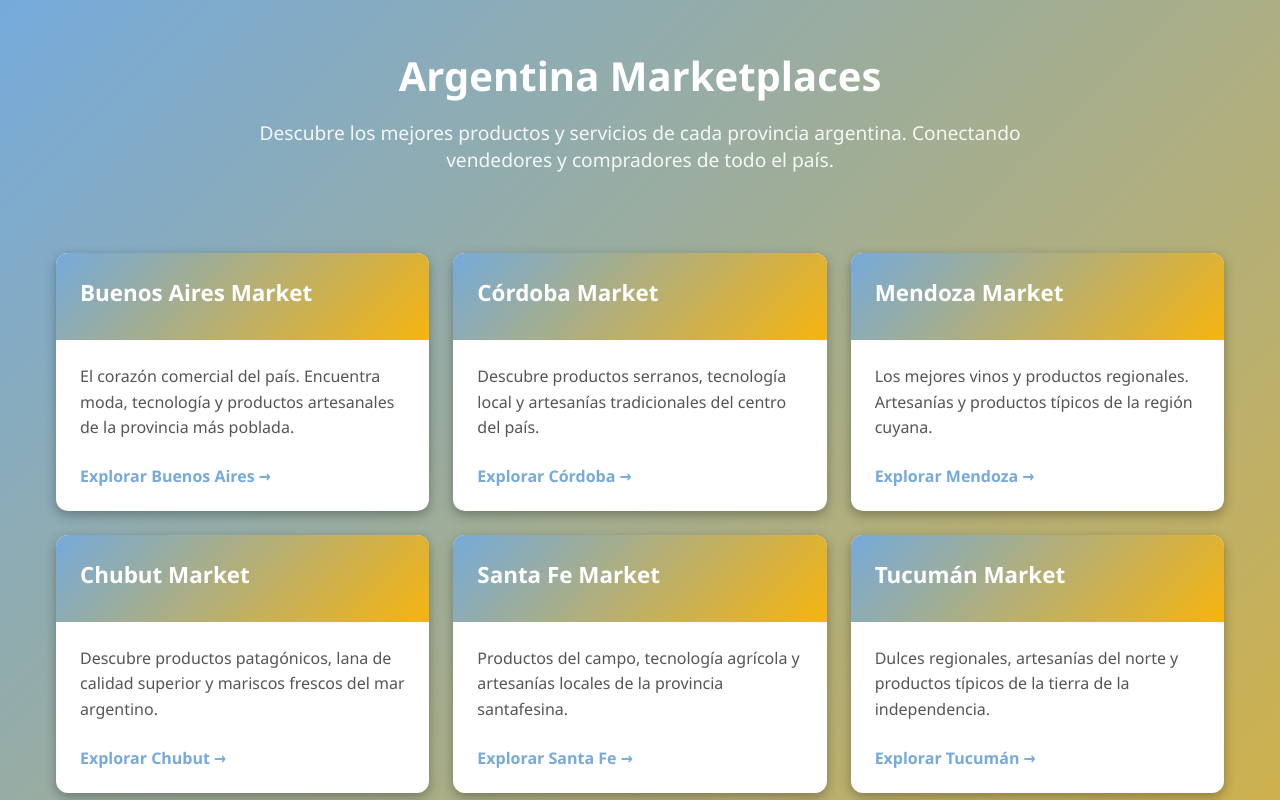
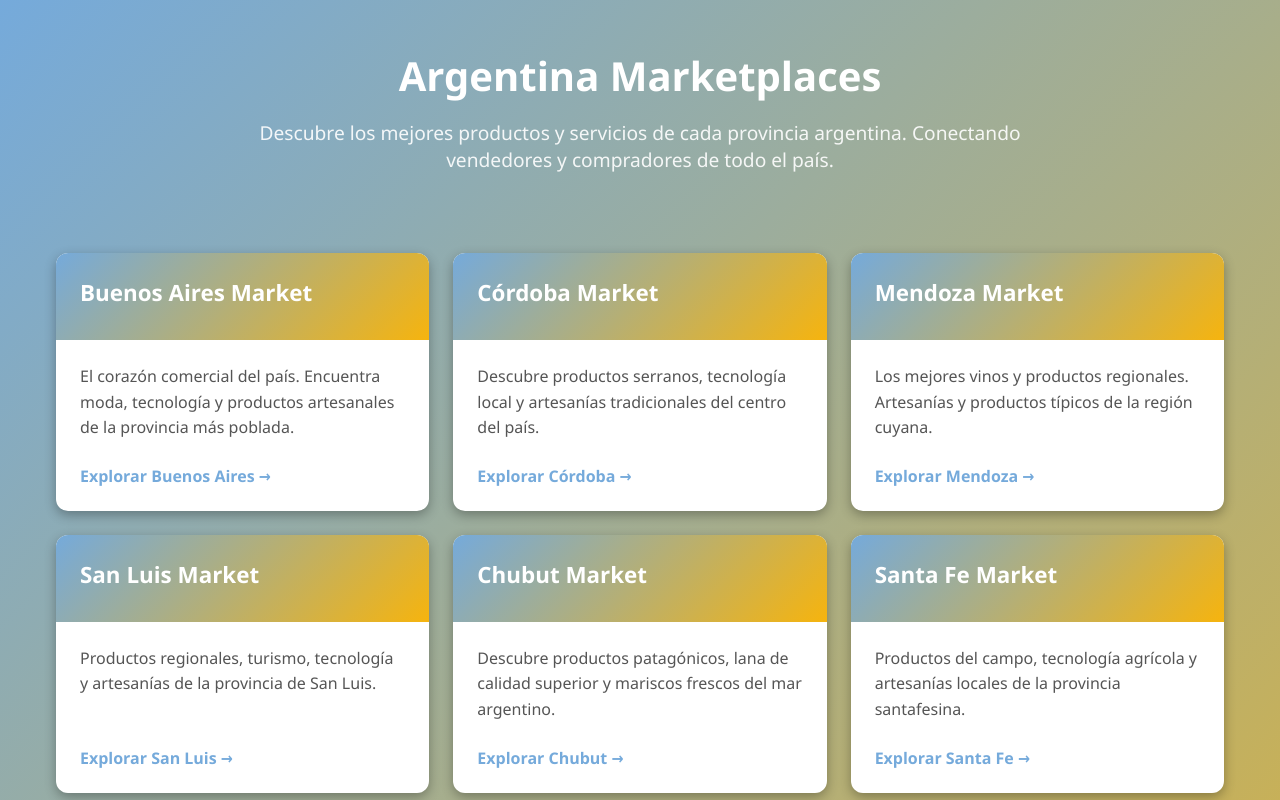
Before and after one commit to TilisaraoMarket/Argentina-Marketplace, a plain HTML site: page index.html in a window 1280 px wide. Shown: the top 800 px of the page. Drawn offline with Linux system fonts and the light colour scheme.

Commit message:
ddgsxxccd

```diff
--- a/index.html
+++ b/index.html
@@ -205,6 +205,17 @@
             </div>
         </a>
 
+        <!-- San Luis -->
+        <a href="https://sanluismarket.github.io/San-Luis-Marketplaces/" class="market-card">
+            <div class="card-header">
+                <h2>San Luis Market</h2>
+            </div>
+            <div class="card-content">
+                <p>Productos regionales, turismo, tecnología y artesanías de la provincia de San Luis.</p>
+                <span class="card-link">Explorar San Luis →</span>
+            </div>
+        </a>
+
         <!-- Chubut -->
         <a href="#" class="market-card">
             <div class="card-header">
```
